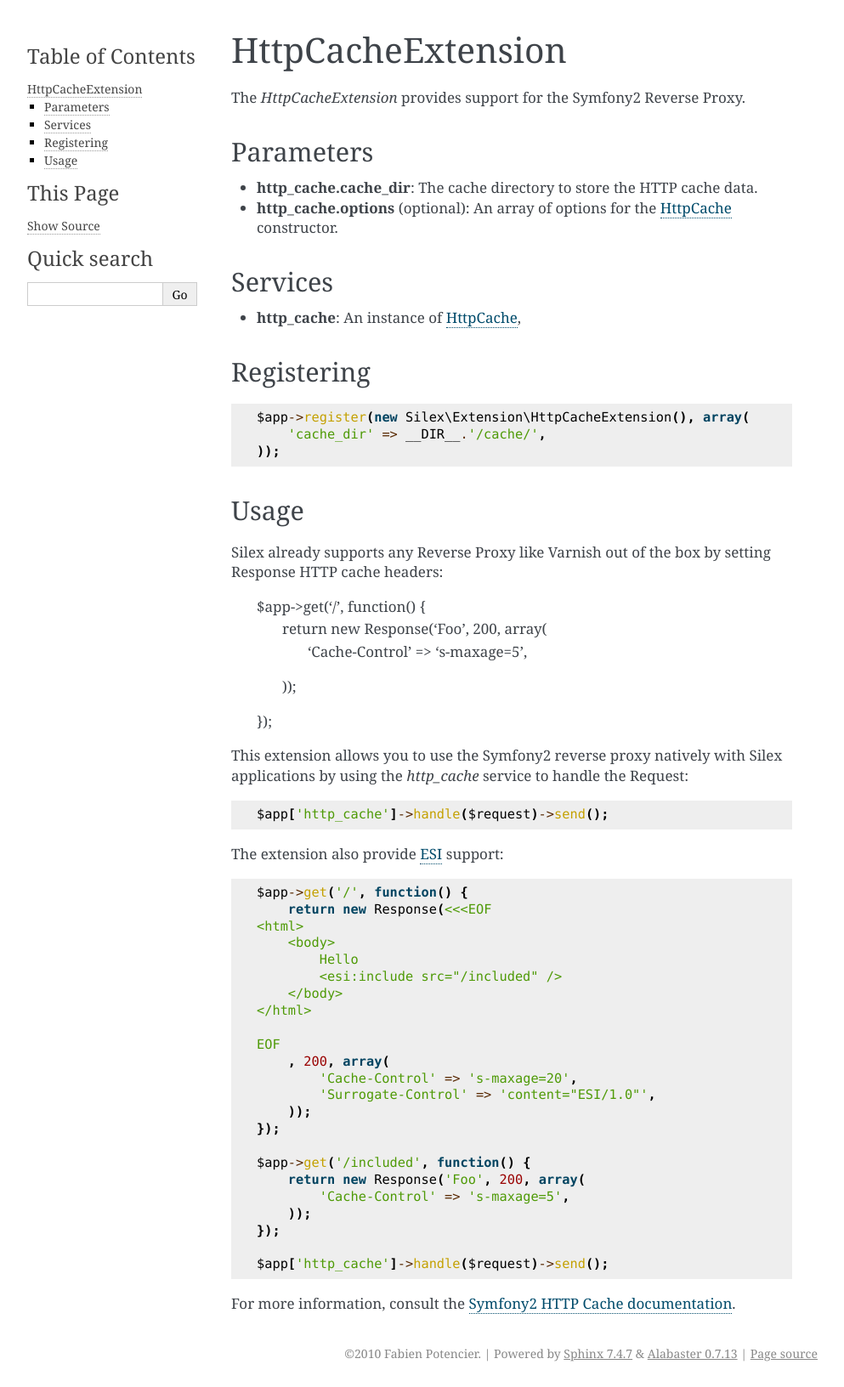
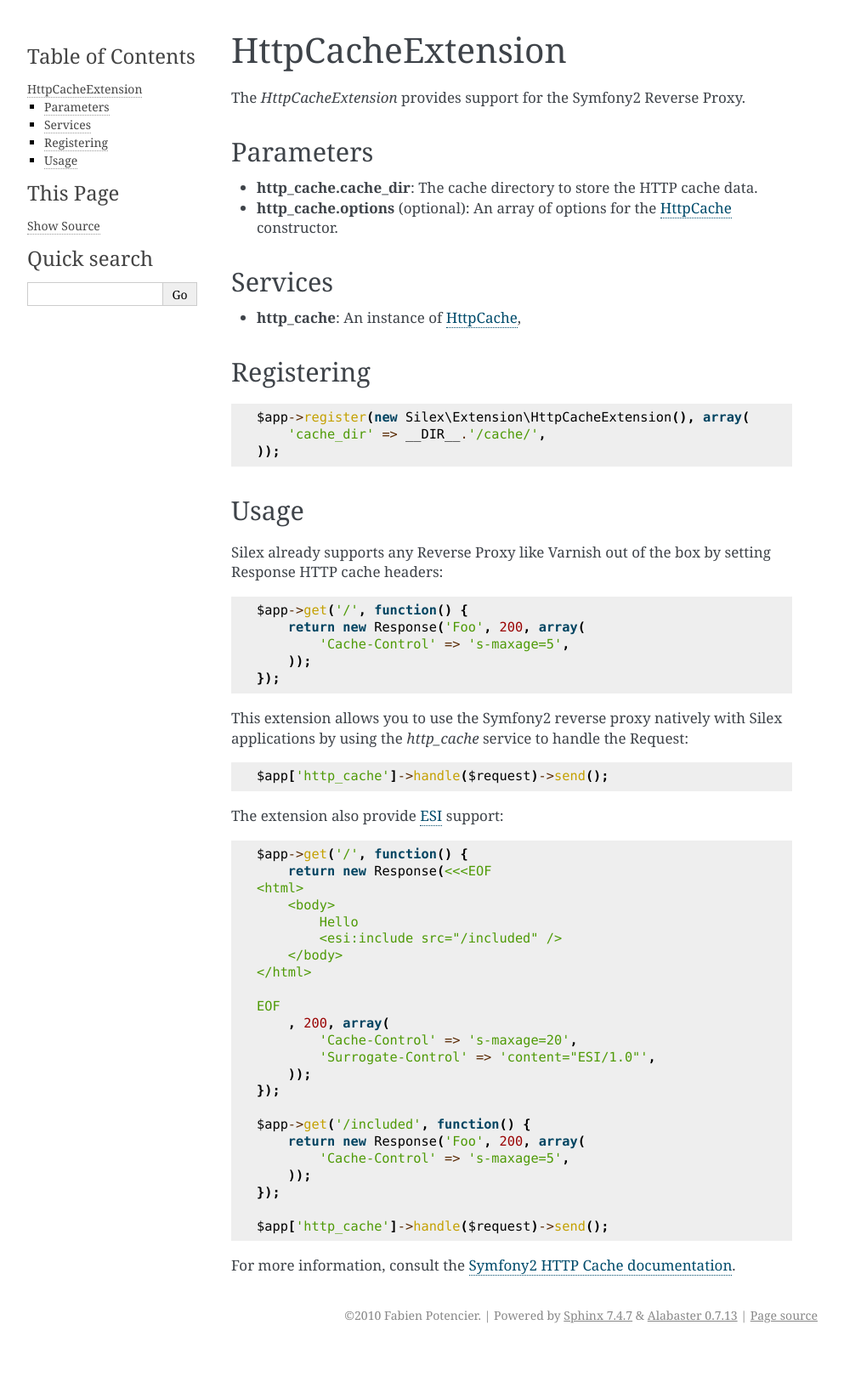
Before and after one commit to silexphp/Silex, a Sphinx documentation site: the page built from doc/extensions/http_cache.rst, in a window 1280 px wide. Shown: the whole page at 85% size, without its empty margins (148-1141 px from the left). Built offline with Sphinx 7.4.7, drawn with Linux system fonts in a browser that asks for light colours; after the commit the page ends 1587 px from its top, so only the background shows below that.

Commit message:
fixed typo

```diff
--- a/doc/extensions/http_cache.rst
+++ b/doc/extensions/http_cache.rst
@@ -31,7 +31,7 @@
 -----
 
 Silex already supports any Reverse Proxy like Varnish out of the box by
-setting Response HTTP cache headers:
+setting Response HTTP cache headers::
 
     $app->get('/', function() {
         return new Response('Foo', 200, array(
```
